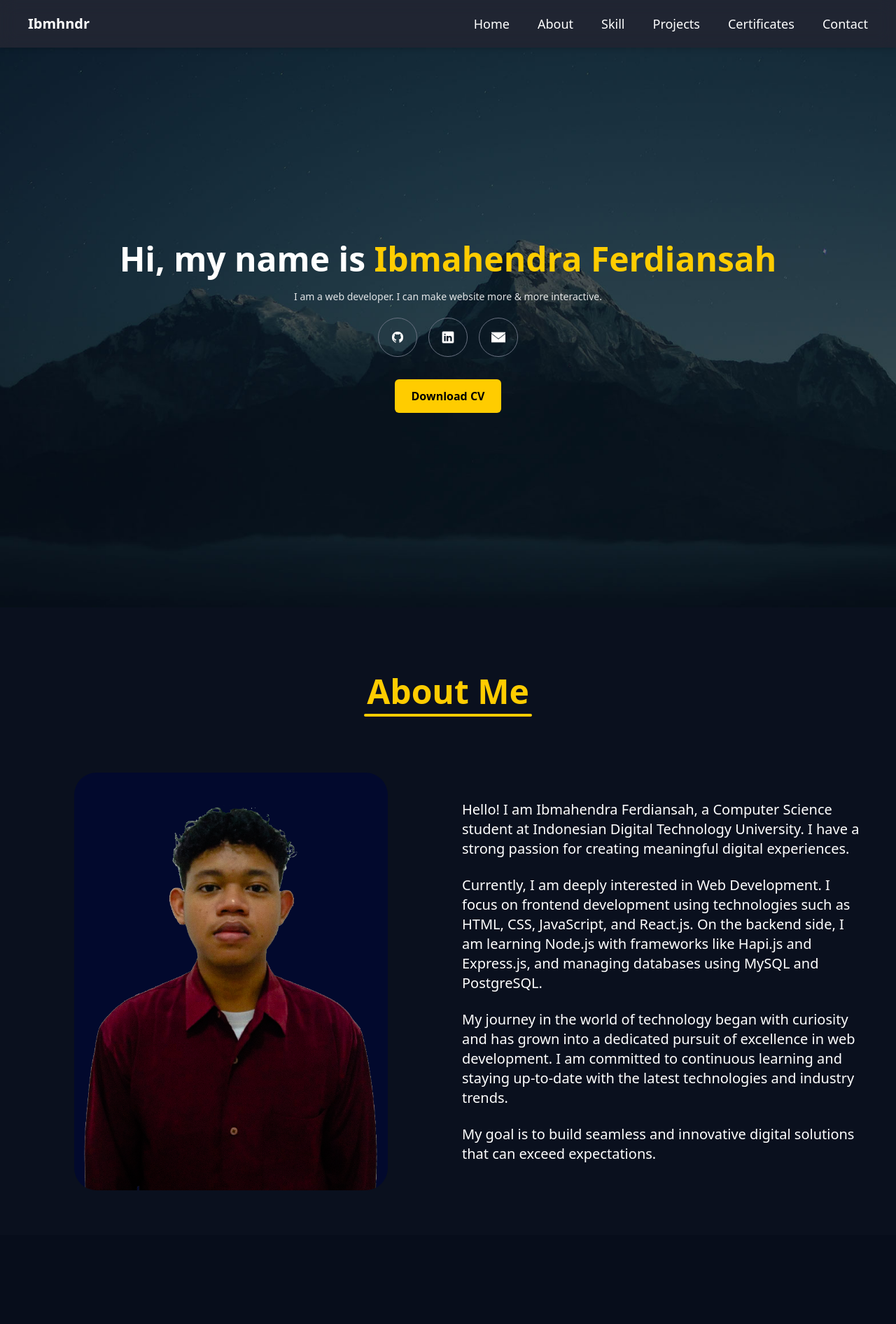
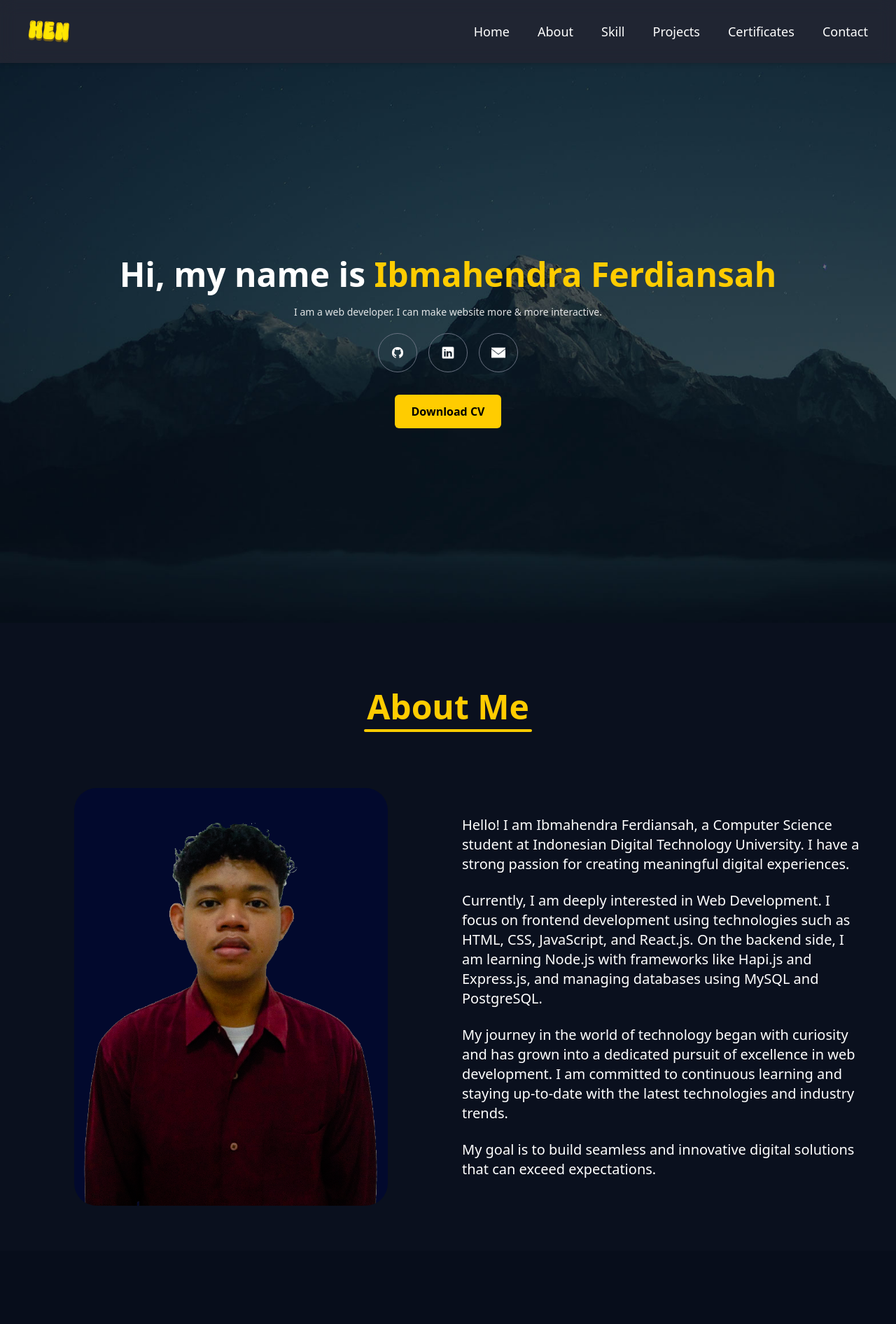
Before and after one commit to Ibmahen/PersonalPortofolio, a React (Vite) app: page / in a window 1280 px wide. Shown: the top 1892 px of the page at 70% size. Built offline with nearby package versions, Linux system fonts and the light colour scheme.

Commit message:
add logo.png in assets, navbar, index and fix sroll in navbar

```diff
--- a/index.html
+++ b/index.html
@@ -2,7 +2,7 @@
 <html lang="en">
   <head>
     <meta charset="UTF-8" />
-    <link rel="icon" type="image/svg+xml" href="/vite.svg" />
+    <link rel="icon" type="image/png" href="/src/assets/logo.png" />
     <link rel="stylesheet" href="/src/index.css" />
     <meta name="viewport" content="width=device-width, initial-scale=1.0" />
     <title>Ibmahendra Ferdiansah</title>
--- a/src/components/Navbar.jsx
+++ b/src/components/Navbar.jsx
@@ -1,3 +1,5 @@
+import logo from "../assets/logo.png";
+
 function Navbar() {
   const scrollToSection = (id) => {
     document.getElementById(id).scrollIntoView({ behavior: "smooth" });
@@ -7,47 +9,71 @@ function Navbar() {
     <div className="bg-white/10 backdrop-blur-md sticky top-0 z-20 shadow-md">
       <div className="flex justify-between md:text-lg font-medium text-white items-center px-5 md:px-10 py-5">
         <div>
-          <button className="text-xl font-bold">Ibmhndr</button>
+          <button className="flex items-center">
+            <img
+              src={logo}
+              alt="Logo"
+              className="w-[60px] h-[50px] object-contain"
+            />
+          </button>
         </div>
         <div className="flex gap-5 md:gap-x-10">
           <a
             href="#home"
-            onClick={() => scrollToSection("home")}
+            onClick={(e) => {
+              e.preventDefault();
+              scrollToSection("home");
+            }}
             className="hover:text-[#FFCC00] transition duration-300 ease-in-out"
           >
             Home
           </a>
           <a
             href="#about"
-            onClick={() => scrollToSection("about")}
+            onClick={(e) => {
+              e.preventDefault();
+              scrollToSection("about");
+            }}
             className="hover:text-[#FFCC00] transition duration-300 ease-in-out"
           >
             About
           </a>
           <a
             href="#skills"
-            onClick={() => scrollToSection("skills")}
+            onClick={(e) => {
+              e.preventDefault();
+              scrollToSection("skills");
+            }}
             className="hover:text-[#FFCC00] transition duration-300 ease-in-out"
           >
             Skill
           </a>
           <a
             href="#projects"
-            onClick={() => scrollToSection("projects")}
+            onClick={(e) => {
+              e.preventDefault();
+              scrollToSection("projects");
+            }}
             className="hover:text-[#FFCC00] transition duration-300 ease-in-out"
           >
             Projects
           </a>
           <a
-            href="#certificates" // NEW LINK
-            onClick={() => scrollToSection("certificates")}
+            href="#certificates"
+            onClick={(e) => {
+              e.preventDefault();
+              scrollToSection("certificates");
+            }}
             className="hover:text-[#FFCC00] transition duration-300 ease-in-out"
           >
             Certificates
           </a>
           <a
             href="#contact"
-            onClick={() => scrollToSection("contact")}
+            onClick={(e) => {
+              e.preventDefault();
+              scrollToSection("contact");
+            }}
             className="hover:text-[#FFCC00] transition duration-300 ease-in-out"
           >
             Contact
--- a/src/pages/HomePage.jsx
+++ b/src/pages/HomePage.jsx
@@ -24,8 +24,7 @@ export default function Home() {
         </div>
         <div className="flex text-sm justify-center text-center items-center max-w-4xl mx-auto px-4">
           <p>
-            I am a web developer. I can make website more & more
-            interactive.
+            I am a web developer. I can make website more & more interactive.
           </p>
         </div>
         <div className="flex justify-center items-center gap-4 mb-8">
@@ -65,9 +64,14 @@ export default function Home() {
           </a>
         </div>
         <div className="flex items-center justify-center">
-          <button className="bg-[#FFCC00] text-black font-semibold px-6 py-3 rounded-md hover:bg-yellow-400 transition duration-300">
+          <a
+            href="/files/CV-IbmahendraFerdiansah.pdf"
+            target="_blank"
+            rel="noopener noreferrer"
+            className="bg-[#FFCC00] text-black font-semibold px-6 py-3 rounded-md hover:bg-yellow-400 transition duration-300"
+          >
             Download CV
-          </button>
+          </a>
         </div>
       </div>
     </section>
--- a/src/pages/SkillPage.jsx
+++ b/src/pages/SkillPage.jsx
@@ -62,7 +62,7 @@ export default function SkillPage() {
     >
       <div className="container px-4"> {/* Removed mx-10 */}
         <h2 className="text-5xl font-bold text-[#FFCC00] text-center mb-10 my-15">
-          My Skills
+          Skills
         </h2>
 
         {/* Programming */}
```
Also changed, not shown: src/assets/logo.png (added).
